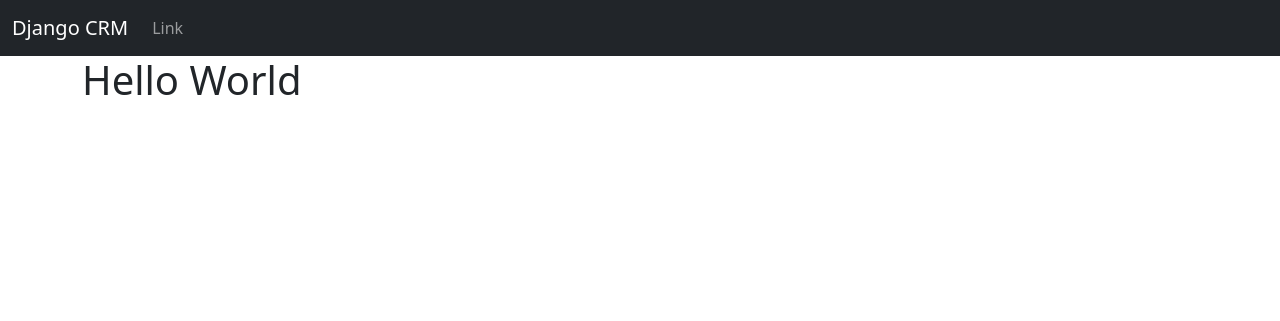
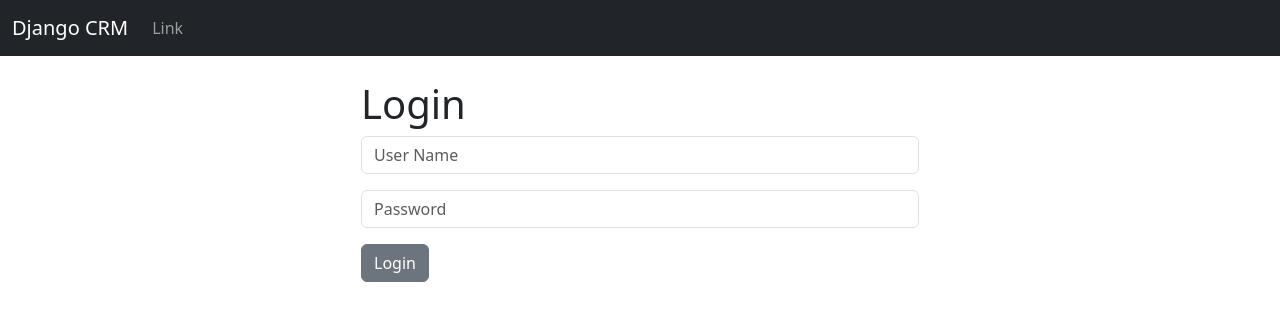
Before and after one commit to IYAS-Zawde/Django-CRM, a Django app: page / in a window 1280 px wide. Shown: the top 321 px of the page. Run offline with Django 5.2, Linux system fonts and the light colour scheme.

Commit message:
Authentication
Add login and logout functions to the website app, figure out more about blocks in Django, and build-in authentication system

```diff
--- a/website/templates/base.html
+++ b/website/templates/base.html
@@ -10,6 +10,16 @@
 
     {% include 'navbar.html' %}
     <div class="container">
+      <br/>
+      {% if messages %}
+        {% for message in messages %}
+        <div class="alert alert-warning alert-dismissible fade show" role="alert">
+          {{message}}
+          <button type="button" class="btn-close" data-bs-dismiss="alert" aria-label="Close"></button>
+        </div>
+
+        {% endfor %}
+      {% endif %}
         {% block content %}
 
         {% endblock %}
--- a/website/templates/home.html
+++ b/website/templates/home.html
@@ -1,6 +1,29 @@
 {% extends 'base.html' %}
 
 {% block content %}
-<h1> Hello World</h1>
 
+{% if user.is_authenticated %}
+<h1>Hello World</h1>
+
+{% else %}
+<div class="col-md-6 offset-md-3">
+
+    <h1>Login</h1>
+
+    <form method="POST" action="{% url 'home' %}">
+        {% csrf_token %}
+
+        <form>
+            <div class="mb-3">
+              <input type="text" class="form-control" name="user_name" placeholder="User Name" required>
+            </div>
+            <div class="mb-3">
+              <input type="password" class="form-control" name="password" placeholder="Password" required>
+            </div>
+            <button type="submit" class="btn btn-secondary">Login</button>
+          </form>
+
+    </form>
+</div>
+{% endif %}
 {% endblock %}
--- a/website/urls.py
+++ b/website/urls.py
@@ -3,5 +3,7 @@ from . import views
 
 urlpatterns = [
     path('', views.home, name = 'home'),
+    #path('login/', views.login_user, name = 'login'),
+    #path('logout/', views.logout_user, name = 'logout'),
 
 ]
--- a/website/views.py
+++ b/website/views.py
@@ -1,4 +1,27 @@
-from django.shortcuts import render
+from django.shortcuts import redirect, render
+from django.contrib.auth import authenticate, login, logout
+from django.contrib import messages
 
 def home(request):
-    return render(request, 'home.html',{})
+    #check if requset method is POST or GET
+    if request.method == 'POST':
+        username = request.POST['user_name']
+        password = request.POST['password']
+
+        #Authonticate
+        user = authenticate(request, username=username, password=password)
+        if user is not None:
+            login(request, user)
+            messages.success(request, "You Have Been Logged In")
+            return redirect('home')
+        else:
+            messages.success(request, "There was an error")
+            return redirect('home')
+    else:
+        return render(request, 'home.html',{})
+
+# def login_user(request):
+#    pass
+
+def logout_user(request):
+    pass
```
